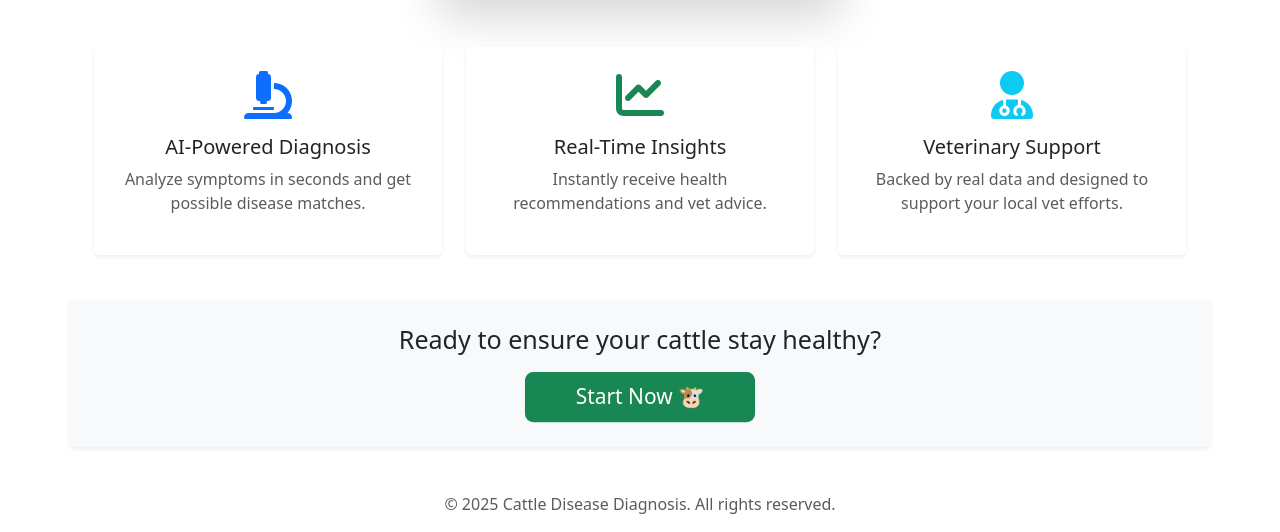
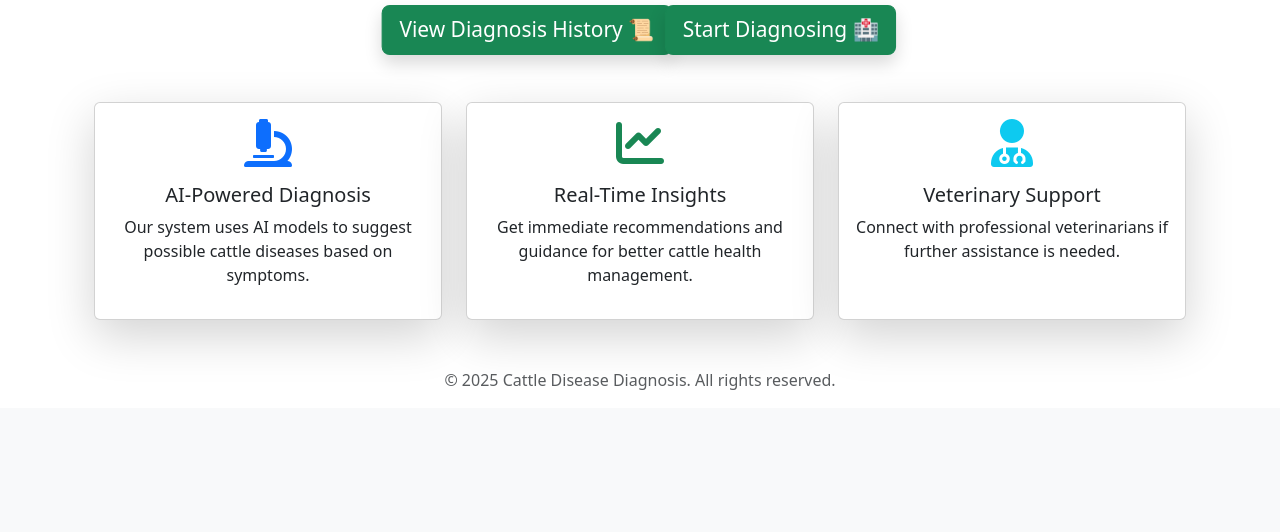
Before and after one commit to jennybrian/Cattledoctor, a Django app: page /accounts/home/ in a window 1280 px wide. Shown: the part 670-1202 px from the top of the page. After the commit the page ends 1060 px from the top, so only its background shows below. Run offline with Django 5.2, Linux system fonts and the light colour scheme; the visitor is signed in with stand-in values (Sample User, id 1); parts of the project's set-up code (start-up, migrations or seed data) failed here and were passed over; some libraries are stand-ins or nearby versions.

Commit message:
Fixing home page UX v1 (rollback)

```diff
--- a/accounts/templates/accounts/home.html
+++ b/accounts/templates/accounts/home.html
@@ -2,62 +2,55 @@
 
 {% block content %}
 <!-- Hero Section -->
-<div class="container text-center mt-5 animate__animated animate__fadeIn">
-    <span class="badge bg-warning text-dark mb-3">🐄 The Smart Way to Monitor Your Cattle's Health</span>
-    <h1 class="display-4 fw-bold">Welcome to <span class="text-primary">Cattle Disease Diagnosis</span></h1>
-    <p class="lead">AI-powered insights and tools to help you manage your herd smarter, faster, better.</p>
-    <div class="d-flex justify-content-center gap-3 mt-4">
-        <a href="{% url 'diagnosis_home' %}" class="btn btn-primary btn-lg px-4 py-2 shadow-sm">
-            🏥 Start Diagnosing
-        </a>
-        <a href="{% url 'diagnosis_history' %}" class="btn btn-outline-primary btn-lg px-4 py-2">
-            📜 Diagnosis History
-        </a>
-    </div>
+<div class="container text-center mt-5">
+    <h1 class="display-4 animate__animated animate__fadeInDown">🐄 Welcome to Cattle Disease Diagnosis 🩺</h1>
+    <p class="lead animate__animated animate__fadeInUp">A smart tool to help you diagnose cattle diseases quickly and accurately.</p>
 </div>
 
-<!-- Animated Illustration -->
+<!-- Banner Image -->
+<div class="container text-center mt-4">
+    <img src="https://plus.unsplash.com/premium_vector-1723417149356-172b21a2c0ed"
+    class="img-fluid rounded shadow-lg animate__animated animate__zoomIn"
+    alt="Cattle Image"
+    style="width: 100%; max-width: 300px; height: auto;">
+</div>
+
+<!-- Action Section -->
 <div class="container text-center mt-5">
-    <img src="https://cdn.dribbble.com/users/2051202/screenshots/5401511/farmer_loader.gif"
-         class="img-fluid rounded shadow-lg animate__animated animate__fadeInUp"
-         alt="Cattle Diagnosis Illustration"
-         style="max-width: 500px; height: auto;">
+    <h2 class="animate__animated animate__fadeIn">Hello, <strong>{{ user.username }}</strong>!</h2>
+    <p class="animate__animated animate__fadeInUp">Click the button below to start diagnosing your cattle's health.</p>
+
+    <a href="{% url 'diagnosis_history' %}" class="btn btn-success btn-lg mt-3 shadow animate__animated animate__pulse animate__infinite">View Diagnosis History 📜</a>
+
+    <a href="{% url 'diagnosis_home' %}" class="btn btn-success btn-lg mt-3 shadow animate__animated animate__pulse animate__infinite">
+        Start Diagnosing 🏥
+    </a>
 </div>
 
 <!-- Features Section -->
 <div class="container mt-5">
-    <div class="row text-center g-4">
+    <div class="row text-center">
         <div class="col-md-4">
-            <div class="card p-4 border-0 shadow-sm h-100 animate__animated animate__fadeInLeft">
+            <div class="card p-3 shadow-lg h-100">
                 <i class="fas fa-microscope fa-3x text-primary mb-3"></i>
                 <h5>AI-Powered Diagnosis</h5>
-                <p class="text-muted">Analyze symptoms in seconds and get possible disease matches.</p>
+                <p>Our system uses AI models to suggest possible cattle diseases based on symptoms.</p>
             </div>
         </div>
         <div class="col-md-4">
-            <div class="card p-4 border-0 shadow-sm h-100 animate__animated animate__fadeInUp">
+            <div class="card p-3 shadow-lg h-100">
                 <i class="fas fa-chart-line fa-3x text-success mb-3"></i>
                 <h5>Real-Time Insights</h5>
-                <p class="text-muted">Instantly receive health recommendations and vet advice.</p>
+                <p>Get immediate recommendations and guidance for better cattle health management.</p>
             </div>
         </div>
         <div class="col-md-4">
-            <div class="card p-4 border-0 shadow-sm h-100 animate__animated animate__fadeInRight">
+            <div class="card p-3 shadow-lg h-100">
                 <i class="fas fa-user-md fa-3x text-info mb-3"></i>
                 <h5>Veterinary Support</h5>
-                <p class="text-muted">Backed by real data and designed to support your local vet efforts.</p>
+                <p>Connect with professional veterinarians if further assistance is needed.</p>
             </div>
         </div>
-    </div>
-</div>
-
-<!-- CTA Banner -->
-<div class="container text-center mt-5 animate__animated animate__pulse animate__infinite">
-    <div class="p-4 rounded bg-light shadow-sm">
-        <h4 class="mb-3">Ready to ensure your cattle stay healthy?</h4>
-        <a href="{% url 'diagnosis_home' %}" class="btn btn-success btn-lg px-5">
-            Start Now 🐮
-        </a>
     </div>
 </div>
 
@@ -66,7 +59,7 @@
     <p>© 2025 Cattle Disease Diagnosis. All rights reserved.</p>
 </footer>
 
-<!-- Libraries -->
+<!-- Include Bootstrap, Animate.css, and FontAwesome -->
 <link rel="stylesheet" href="https://cdnjs.cloudflare.com/ajax/libs/bootstrap/5.3.0/css/bootstrap.min.css">
 <link rel="stylesheet" href="https://cdnjs.cloudflare.com/ajax/libs/animate.css/4.1.1/animate.min.css">
 <link rel="stylesheet" href="https://cdnjs.cloudflare.com/ajax/libs/font-awesome/6.0.0-beta3/css/all.min.css">
```
